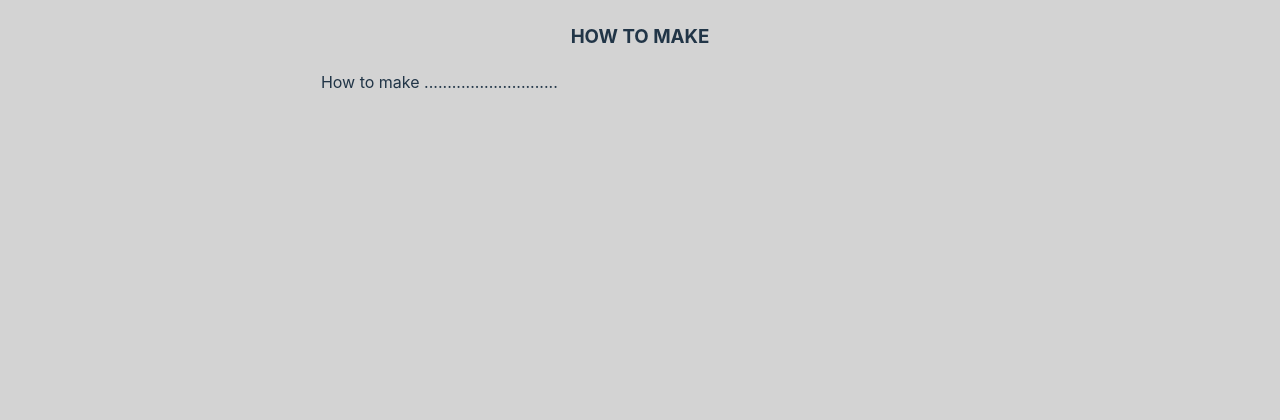
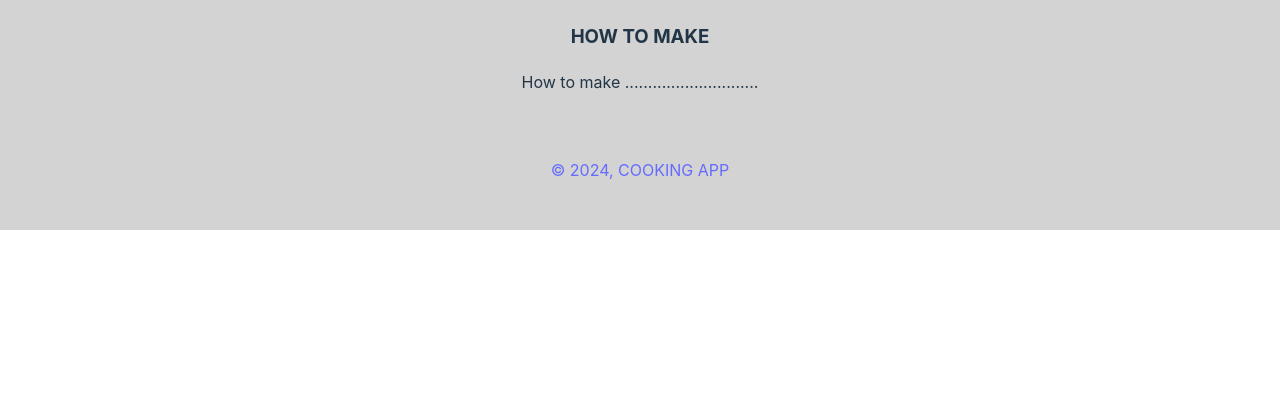
Before and after one commit to IvannaGotsova/CookingApp, a React (Vite) app: page /breakfast/1 in a window 1280 px wide. Shown: the part 931-1351 px from the top of the page. After the commit the page ends 1161 px from the top, so only its background shows below. Built offline with nearby package versions, Linux system fonts and the light colour scheme; no server answers.

Commit message:
Modified p tag styling

```diff
--- a/src/css/Details.module.css
+++ b/src/css/Details.module.css
@@ -16,6 +16,6 @@
 }
 
 .detailsStyle > p {
-    width: 300px;
-    height: 300px;
+    word-wrap: break-word;
+    display: inline;
 }
```
